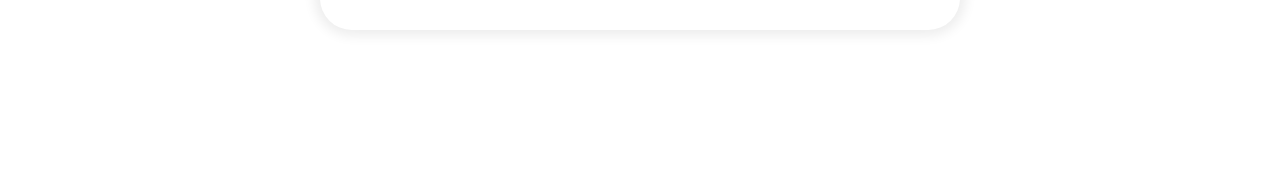
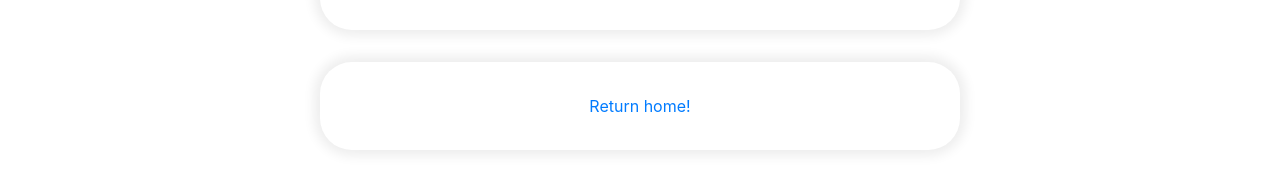
Before and after one commit to mtrejo0/moisestrejo.com, a React (Create React App) app: page /projects in a window 1280 px wide. Shown: the part 509-700 px from the top of the page. Built offline with nearby package versions, Linux system fonts and the light colour scheme.

Commit message:
added egg

```diff
--- a/src/containers/error.js
+++ b/src/containers/error.js
@@ -12,6 +12,14 @@ const Error = () => {
         alt={"error"}
         className="nice-border error-cat"
       ></img>
+
+      <a
+        href={"https://www.youtube.com/watch?v=dQw4w9WgXcQ"}
+        target="_blank"
+        rel="noopener noreferrer"
+      >
+        <div className="nice-border error-cat">Return home!</div>
+      </a>
     </div>
   );
 };
```
